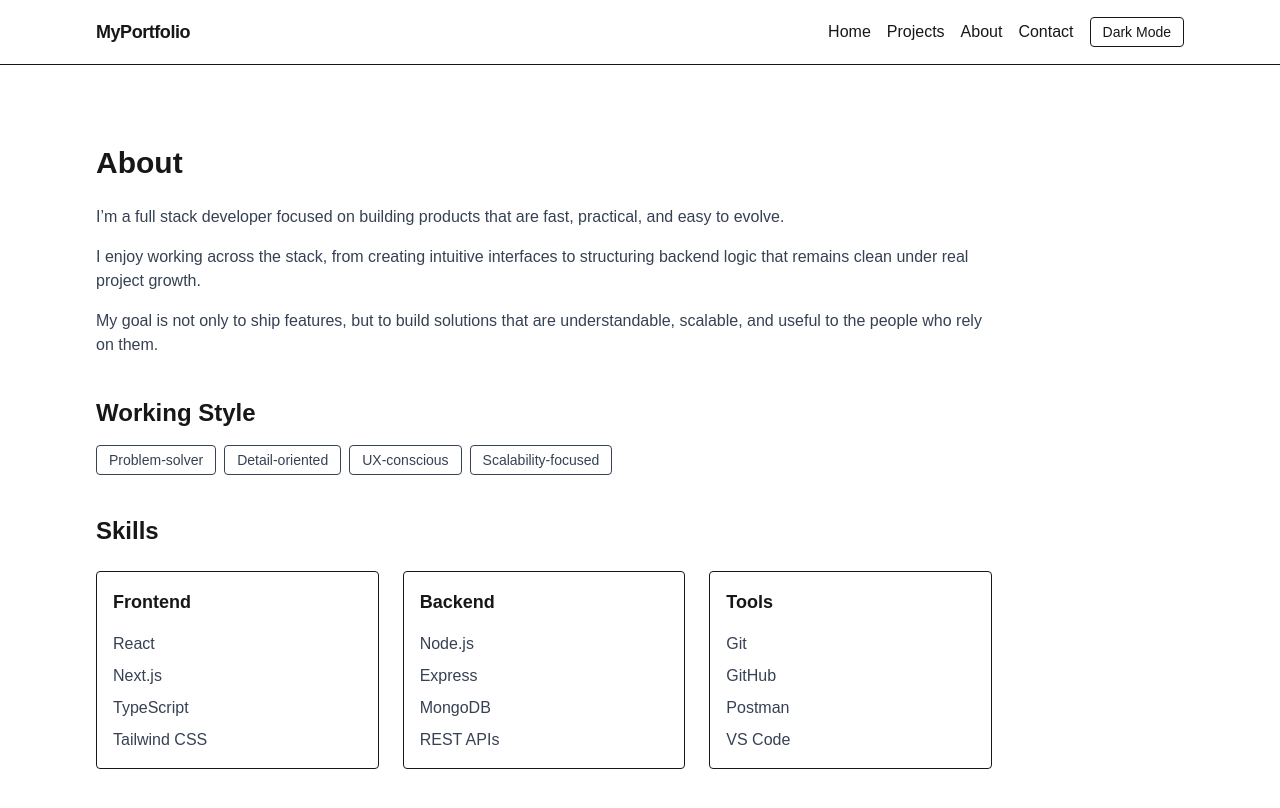
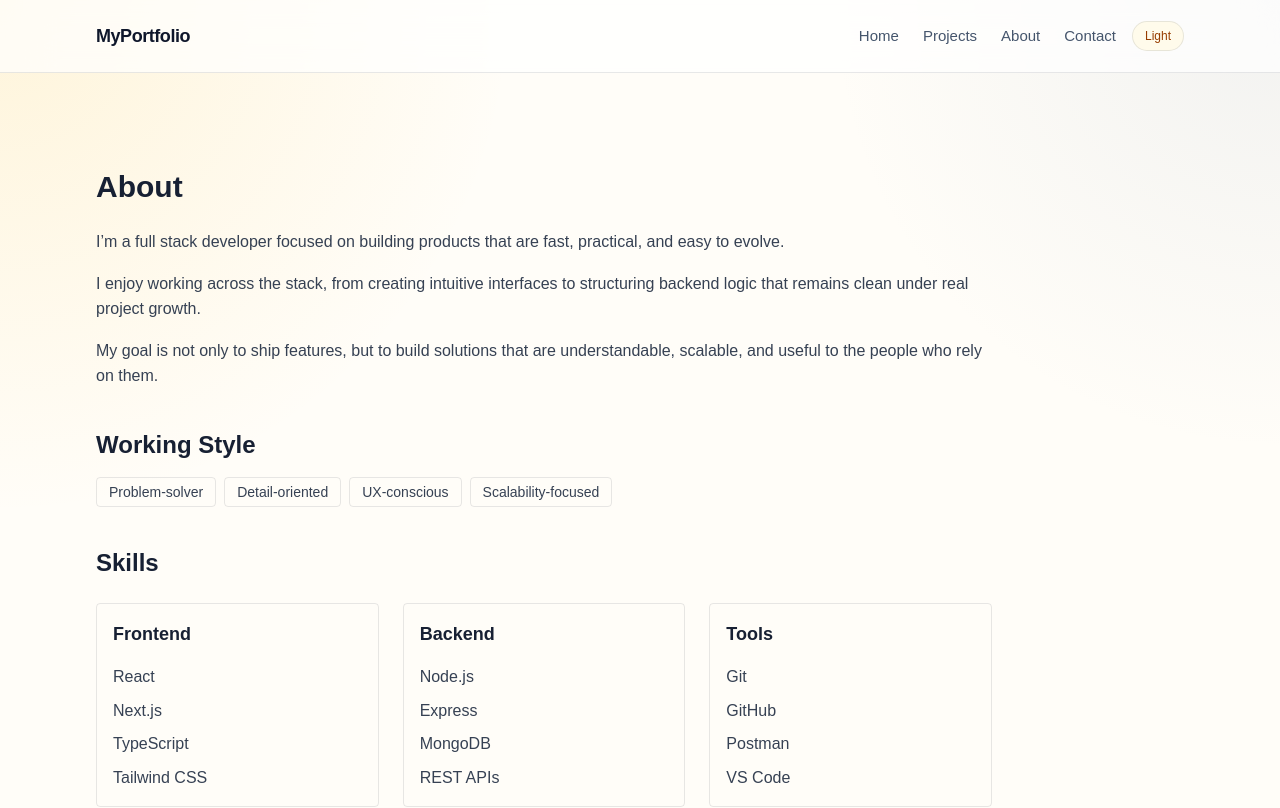
Before and after one commit to empouya/empouya, a Next.js app: page /about in a window 1280 px wide. Shown: the top 808 px of the page. Built offline with nearby package versions, Linux system fonts and the light colour scheme.

Commit message:
polish: establish visual system foundation for portfolio polish

```diff
--- a/src/app/globals.css
+++ b/src/app/globals.css
@@ -1,8 +1,14 @@
 @import "tailwindcss";
 
 :root {
-  --background: #ffffff;
-  --foreground: #171717;
+  --background: #fffdf8;
+  --foreground: #172033;
+  --muted: #5a6478;
+  --border: rgba(23, 32, 51, 0.1);
+  --surface: rgba(255, 255, 255, 0.78);
+  --surface-strong: #ffffff;
+  --primary: #d97706;
+  --primary-soft: #fef3c7;
 }
 
 @theme inline {
@@ -11,12 +17,41 @@
 }
 
 html {
-  background-color: var(--background);
+  background:
+    radial-gradient(circle at top left, rgba(251, 191, 36, 0.14), transparent 32%),
+    radial-gradient(circle at top right, rgba(148, 163, 184, 0.12), transparent 28%),
+    var(--background);
+  scroll-behavior: smooth;
 }
 
 body {
   min-height: 100vh;
-  background-color: var(--background);
+  background: transparent;
   color: var(--foreground);
   font-family: Arial, Helvetica, sans-serif;
+  line-height: 1.6;
 }
+
+* {
+  border-color: var(--border);
+}
+
+::selection {
+  background: rgba(217, 119, 6, 0.18);
+  color: var(--foreground);
+}
+
+a,
+button {
+  transition:
+    color 180ms ease,
+    background-color 180ms ease,
+    border-color 180ms ease,
+    opacity 180ms ease,
+    transform 180ms ease,
+    box-shadow 180ms ease;
+}
+
+button {
+  cursor: pointer;
+}
--- a/src/components/animations/FadeIn.tsx
+++ b/src/components/animations/FadeIn.tsx
@@ -6,9 +6,9 @@ import { ReactNode } from "react";
 export default function FadeIn({ children }: { children: ReactNode }) {
     return (
         <motion.div
-            initial={{ opacity: 0, y: 8 }}
+            initial={{ opacity: 0, y: 18 }}
             animate={{ opacity: 1, y: 0 }}
-            transition={{ duration: 0.35 }}
+            transition={{ duration: 0.55, ease: [0.22, 1, 0.36, 1] }}
         >
             {children}
         </motion.div>
--- a/src/components/animations/PageTransition.tsx
+++ b/src/components/animations/PageTransition.tsx
@@ -6,9 +6,9 @@ import { ReactNode } from "react";
 export default function PageTransition({ children }: { children: ReactNode }) {
     return (
         <motion.div
-            initial={{ opacity: 0 }}
-            animate={{ opacity: 1 }}
-            transition={{ duration: 0.25 }}
+            initial={{ opacity: 0, y: 8 }}
+            animate={{ opacity: 1, y: 0 }}
+            transition={{ duration: 0.35, ease: [0.22, 1, 0.36, 1] }}
         >
             {children}
         </motion.div>
--- a/src/components/layout/Footer.tsx
+++ b/src/components/layout/Footer.tsx
@@ -2,8 +2,8 @@ import Container from "@/components/ui/layout/Container";
 
 export default function Footer() {
     return (
-        <footer className="border-t">
-            <Container className="py-4 text-center text-sm text-gray-600">
+        <footer className="border-t border-slate-200/70">
+            <Container className="py-6 text-center text-sm text-slate-500">
                 <p>&copy; {new Date().getFullYear()} MyPortfolio. All rights reserved.</p>
             </Container>
         </footer>
--- a/src/components/layout/Navbar.tsx
+++ b/src/components/layout/Navbar.tsx
@@ -11,16 +11,20 @@ const navLinks = [
 
 export default function Navbar() {
     return (
-        <header className="border-b">
-            <Container as="nav" className="flex min-h-16 items-center justify-between gap-6">
-                <Link href="/" className="text-lg font-semibold tracking-tight">
+        <header className="sticky top-0 z-40 border-b border-slate-200/70 bg-white/70 backdrop-blur-xl">
+            <Container as="nav" className="flex min-h-18 items-center justify-between gap-6">
+                <Link href="/" className="text-lg font-semibold tracking-tight text-slate-900">
                     MyPortfolio
                 </Link>
 
                 <div className="flex items-center gap-4">
-                    <div className="flex items-center gap-4 text-sm sm:text-base">
+                    <div className="flex items-center gap-4 text-sm text-slate-600 sm:gap-6 sm:text-[15px]">
                         {navLinks.map((link) => (
-                            <Link key={link.href} href={link.href} className="transition-opacity hover:opacity-70">
+                            <Link
+                                key={link.href}
+                                href={link.href}
+                                className="hover:text-slate-900"
+                            >
                                 {link.label}
                             </Link>
                         ))}
--- a/src/components/sections/Section.tsx
+++ b/src/components/sections/Section.tsx
@@ -15,7 +15,7 @@ export default function Section({
     id,
 }: SectionProps) {
     return (
-        <section id={id} className={`py-16 sm:py-20 ${className}`}>
+        <section id={id} className={`py-20 sm:py-24 ${className}`}>
             <Container className={containerClassName}>{children}</Container>
         </section>
     );
--- /dev/null
+++ b/src/components/ui/SectionHeading.tsx
@@ -0,0 +1,31 @@
+type SectionHeadingProps = {
+    eyebrow?: string;
+    title: string;
+    description?: string;
+};
+
+export default function SectionHeading({
+    eyebrow,
+    title,
+    description,
+}: SectionHeadingProps) {
+    return (
+        <div className="max-w-2xl">
+            {eyebrow ? (
+                <p className="text-xs font-semibold uppercase tracking-[0.22em] text-amber-700">
+                    {eyebrow}
+                </p>
+            ) : null}
+
+            <h2 className="mt-2 text-3xl font-semibold tracking-tight text-slate-900 sm:text-4xl">
+                {title}
+            </h2>
+
+            {description ? (
+                <p className="mt-3 text-base leading-7 text-slate-600">
+                    {description}
+                </p>
+            ) : null}
+        </div>
+    );
+}
--- a/src/components/ui/ThemeToggle.tsx
+++ b/src/components/ui/ThemeToggle.tsx
@@ -3,14 +3,16 @@
 import { useState } from "react";
 
 export default function ThemeToggle() {
-    const [dark, setDark] = useState(false);
+    const [label, setLabel] = useState("Light");
 
     return (
         <button
-            onClick={() => setDark(!dark)}
-            className="border px-3 py-1 rounded text-sm"
+            type="button"
+            onClick={() => setLabel((current) => (current === "Light" ? "Warm" : "Light"))}
+            className="rounded-full border border-amber-200 bg-amber-50 px-3 py-1.5 text-xs font-medium text-amber-800 hover:bg-amber-100"
+            aria-label="Theme preview toggle"
         >
-            {dark ? "Light Mode" : "Dark Mode"}
+            {label}
         </button>
     );
 }
--- /dev/null
+++ b/src/lib/site-theme.ts
@@ -0,0 +1,12 @@
+export const siteTheme = {
+    brand: {
+        primary: "amber",
+        accent: "slate",
+    },
+    gradients: {
+        hero:
+            "from-amber-100 via-white to-slate-100",
+        card:
+            "from-white to-amber-50/60",
+    },
+};
```
